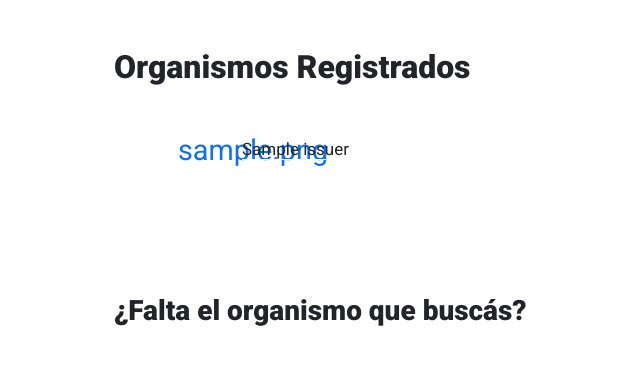
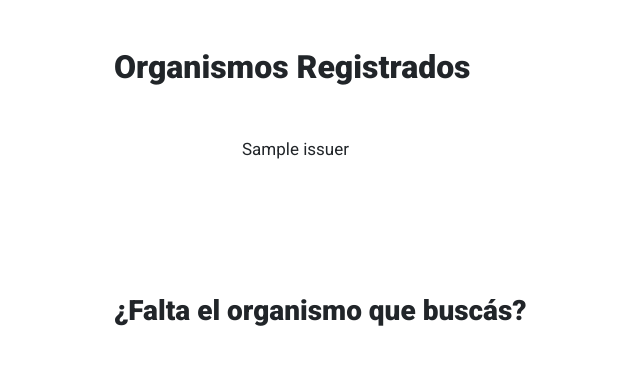
Before and after one commit to sinfiltrar/sinfiltrar, a Django app: page /issuers/ in a window 1280 px wide. Shown: the part 88-453 px from the top of the page, without its empty margins (38-678 px from the left). Run offline with Django 3.2, Linux system fonts and the light colour scheme; tables that the repository leaves empty hold one stand-in row (values such as "Sample post").

Commit message:
white color on avatar

```diff
--- a/static/styles.css
+++ b/static/styles.css
@@ -94,7 +94,8 @@
     background: var(--mycolor);
     border-radius: 50%;
     font-size: 1.8rem;
-    text-decoration: none; }
+    text-decoration: none;
+    color: #fff; }
   .doc-item .issuer-name,
   .issuer-item .issuer-name {
     text-decoration: none;
--- a/static/styles.scss
+++ b/static/styles.scss
@@ -126,6 +126,7 @@
         border-radius: 50%;
         font-size: 1.8rem;
         text-decoration: none;
+        color: #fff;
     }
     .issuer-name {
         text-decoration: none;
```
